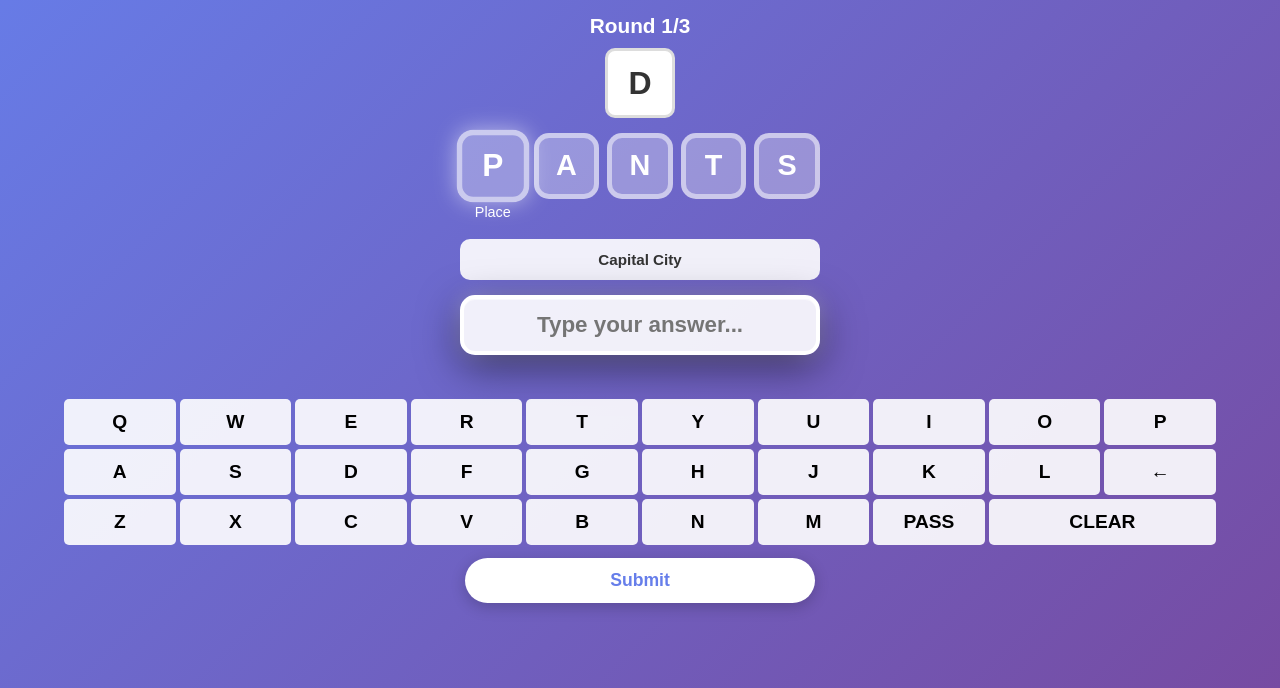
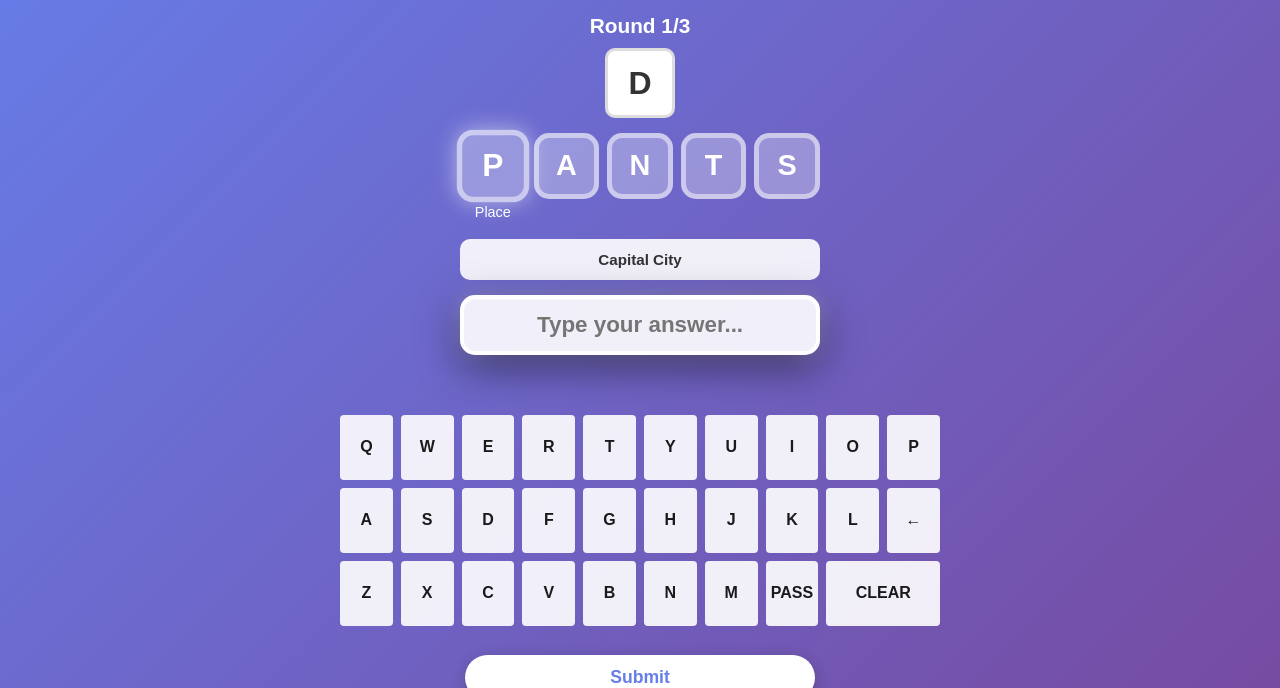
Before and after one commit to 1ules/pants, a plain HTML site: page index.html in a window 1280 px wide. Both pictures are taken after a click on the button "Start". Shown: the part 112-800 px from the top of the page. Drawn offline with Linux system fonts and the light colour scheme.

Commit message:
Update style.css

```diff
--- a/style.css
+++ b/style.css
@@ -640,28 +640,30 @@ body {
 .keyboard {
     display: grid;
     grid-template-columns: repeat(10, 1fr);
-    gap: min(0.5vh, 4px);
-    margin: min(1vh, 8px) 0;
-    max-width: none;
-    width: clamp(90vw, 95vw, 80vw);
+    gap: clamp(4px, 1.2vw, 8px);
+    margin: clamp(15px, 3vh, 25px) 0;
+    width: clamp(320px, 85vw, 600px);
     margin-left: 50%;
     transform: translateX(-50%);
-    flex-shrink: 0;
 }
 
 .key {
     background: rgba(255,255,255,0.9);
+    color: #1a1a1b;
     border: none;
-    padding: min(1.5vh, 15px) min(1vw, 8px);
-    border-radius: 5px;
+    border-radius: 4px;
     cursor: pointer;
     font-weight: bold;
-    font-size: clamp(0.9rem, 2.5vw, 1.2rem);
+    font-size: clamp(13px, 2.8vw, 16px);
     transition: all 0.2s ease;
-    min-height: 45px;
+    height: clamp(48px, 10vw, 65px);
     display: flex;
     align-items: center;
     justify-content: center;
+    text-transform: uppercase;
+    user-select: none;
+    padding: 0;
+    min-width: 0;
 }
 
 .key:hover {
```
